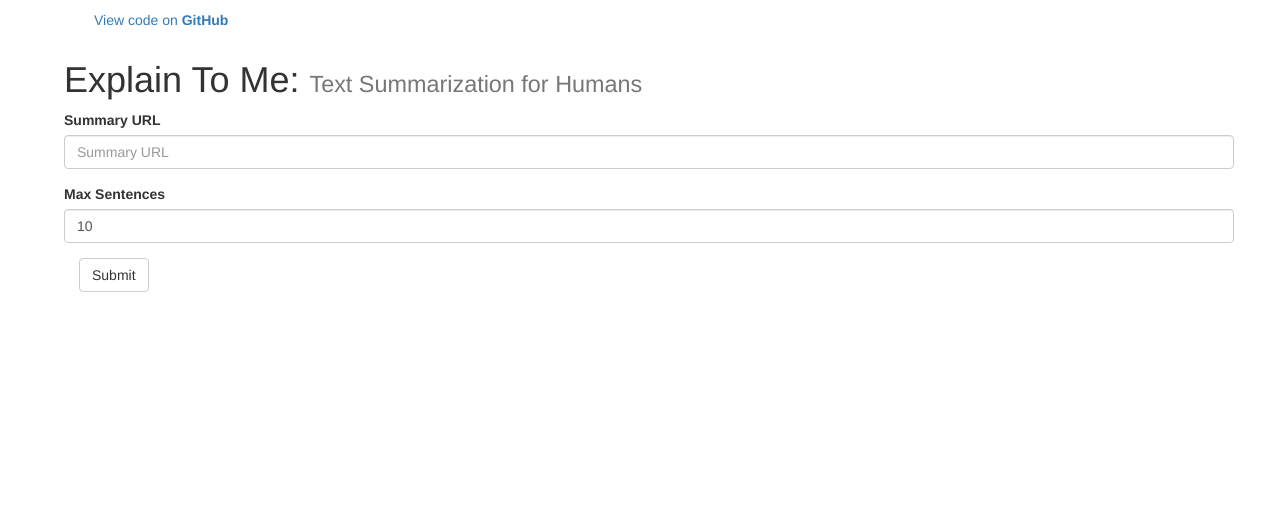
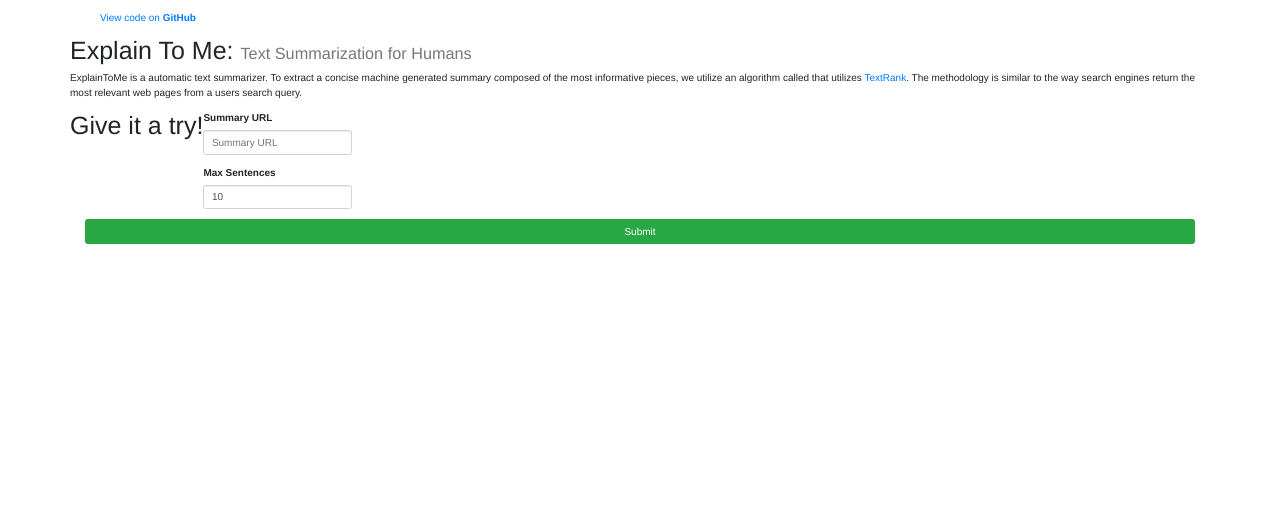
Before and after one commit to jjangsangy/ExplainToMe, a Flask app: page / in a window 1280 px wide; the page is wider, and only the part inside the window is pictured. Shown: the top 532 px of that part. Run offline with Flask 2, Linux system fonts and the light colour scheme; some libraries are stand-ins or nearby versions.

Commit message:
use better forms

```diff
--- a/ExplainToMe/__init__.py
+++ b/ExplainToMe/__init__.py
@@ -10,6 +10,7 @@ from flask_bootstrap import Bootstrap
 from flask_cors import CORS
 from flask_heroku import Heroku
 from flask_wtf import CsrfProtect
+from flaskext.markdown import Markdown
 
 from .views.site import site
 
@@ -28,3 +29,4 @@ bootstrap = Bootstrap(app)
 heroku = Heroku(app)
 environment = Environment(app)
 csrfprotect = CsrfProtect(app)
+markdown = Markdown(app)
--- a/ExplainToMe/templates/base.html
+++ b/ExplainToMe/templates/base.html
@@ -16,7 +16,7 @@
         integrity="sha384-BVYiiSIFeK1dGmJRAkycuHAHRg32OmUcww7on3RYdg4Va+PmSTsz/K68vbdEjh4u"
         crossorigin="anonymous" />
     <link href="https://maxcdn.bootstrapcdn.com/font-awesome/4.6.3/css/font-awesome.min.css" rel="stylesheet" />
-    <link href="https://bootswatch.com/superhero/bootstrap.min.css" rel="stylesheet"  />
+    <link href="https://bootswatch.com/lumen/bootstrap.min.css" rel="stylesheet"  />
     <link href="{{ url_for('static', filename='css/style.css') }}" rel=stylesheet />
     {% endblock %}
     {{ fixes.ie8() }}
--- a/ExplainToMe/templates/index.html
+++ b/ExplainToMe/templates/index.html
@@ -5,8 +5,18 @@ ExplainToMe - Text Summarization for Humans
 {% endblock %}
 
 {% block content %}
+
 <h1>Explain To Me: <small>Text Summarization for Humans</small></h1>
-<form action="/summary" method="post">
+
+{% filter markdown %}
+ExplainToMe is a automatic text summarizer.
+To extract a concise machine generated summary composed of the most informative pieces, we utilize an algorithm called that utilizes [TextRank].
+The methodology is similar to the way search engines return the most relevant web pages from a users search query.
+
+[TextRank]: http://web.eecs.umich.edu/~mihalcea/papers/mihalcea.emnlp04.pdf
+{% endfilter %}
+<h1>Give it a try!</h1>
+<form class="form" action="/summary" method="post">
     {{ form.csrf_token }}
     <input type="hidden" name="csrf_token" value="{{ csrf_token() }}" />
     <div class="form-group">
@@ -18,6 +28,6 @@ ExplainToMe - Text Summarization for Humans
         <input type="number" class="form-control" id="max_sent" value=10 name="max_sent" required />
     </div>
   </div>
-  <button type="submit" class="btn btn-default">Submit</button>
+  <button type="submit" class="btn btn-success btn-block">Submit</button>
 </form>
 {% endblock %}
--- a/requirements.txt
+++ b/requirements.txt
@@ -11,5 +11,6 @@ Flask-FlatPages==0.6
 Flask-Uploads==0.2.1
 Flask-Assets==0.11
 Flask-WTF==0.12
+Flask-Markdown==0.3
 eatiht
 sumy
```
